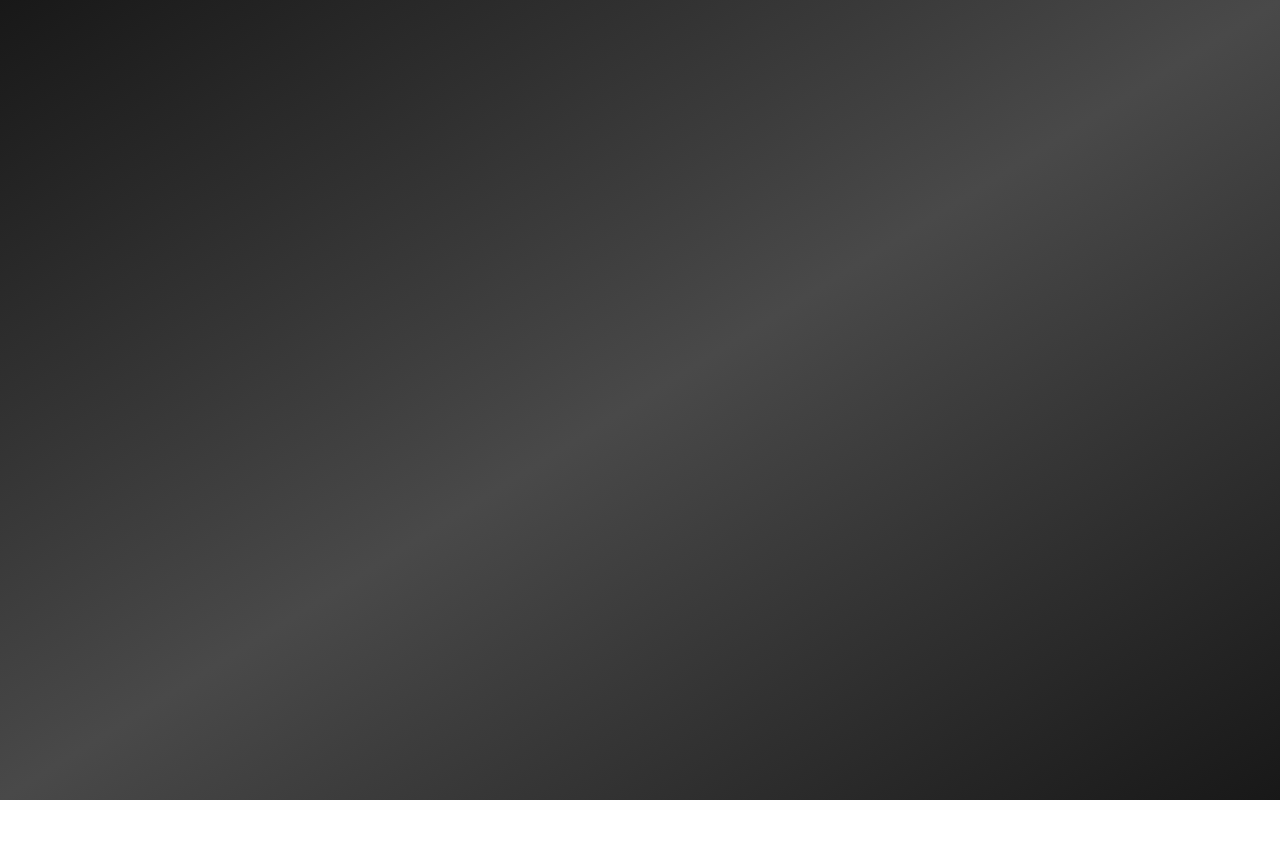
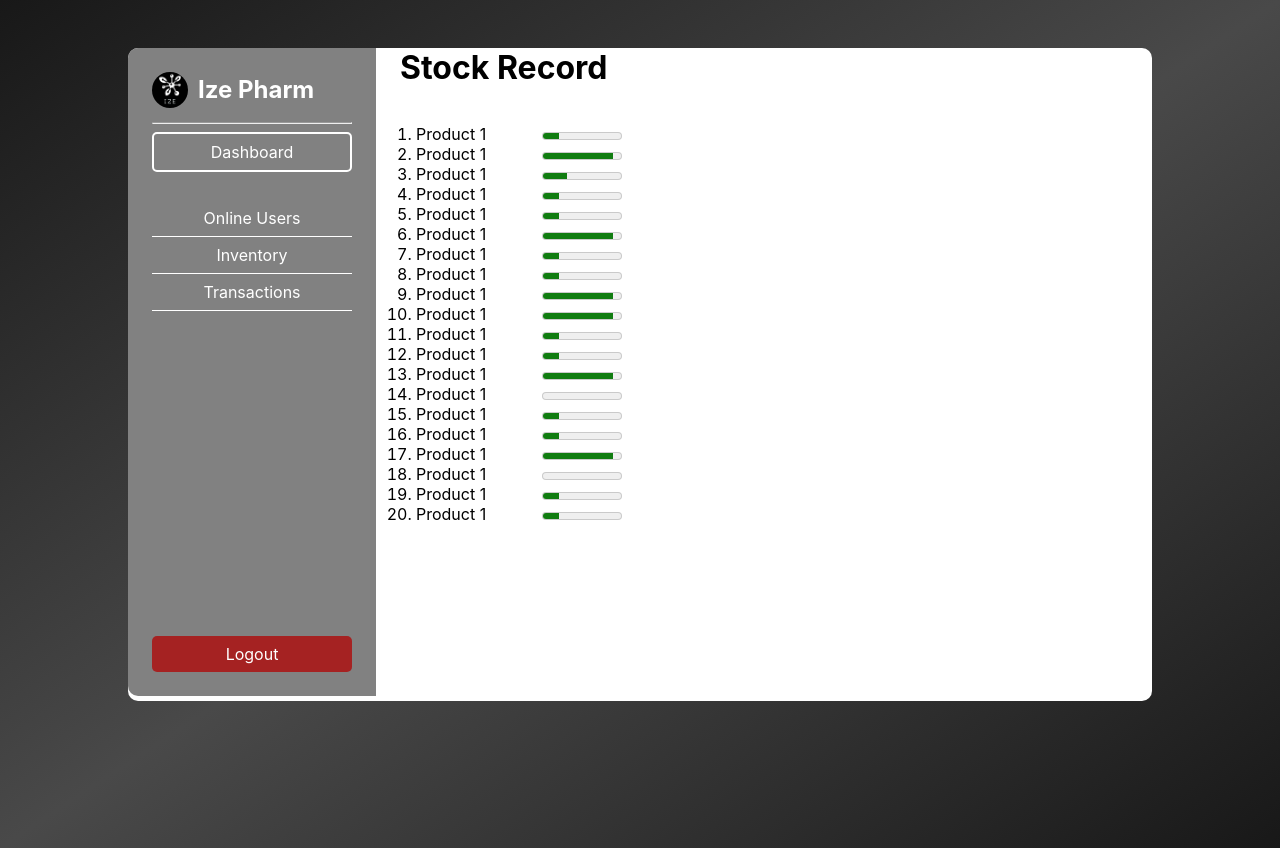
Before and after one commit to Sabdulgafar/Izepharm, a React (Create React App) app in the folder client/: page /stocks in a window 1280 px wide. Before the commit this address had no page. Before the commit the page ends 800 px from the top, so only its background shows below. Built offline with nearby package versions, Linux system fonts and the light colour scheme.

Commit message:
fixed the layout issues

```diff
--- a/client/src/App.css
+++ b/client/src/App.css
@@ -25,6 +25,14 @@ a{
   border-top-right-radius: 30px;
   border-bottom-left-radius: 30px;
   border-bottom-right-radius: 30px;
+}
+.stocks{
+  height: 480px;
+  overflow-y: scroll;
+  color: black;
+}
+.stocks label{
+  margin-right: 3.5rem;
 }
 
 /* start of header / navigation */
@@ -151,7 +159,7 @@ a{
     padding-left: 0.5rem;
   }
   .leftSideBar{
-    background-color: rgba(204, 204, 204, 0.664);
+    background-color: rgba(117, 117, 117, 0.911);
     margin-top: 0px;
     padding: 1.5rem;
     width: 200px;
@@ -200,19 +208,17 @@ a{
   }
   .dashboard-frame{
     width: 80vw;
-    height: 90vh;
     box-sizing: border-box;
     margin: auto;
     display: block;
     margin-top: 3rem;
+    height: 653px;
+    background-color: white;
+    border-radius: 10px;
   }
   .inventory-section{
-    background-color: rgba(255, 255, 255, 0.829);
-    float: left;
-    width: 80%;
-    border-top-right-radius: 10px;
-    border-bottom-right-radius: 10px;
-    height: 653px;
+    position: relative;
+    z-index: 1;
   }
   .inventory-overview{
     display: flex;
@@ -238,7 +244,22 @@ a{
     color: white;
   }
   .sales-section{
-    float: left;
+    position: relative;
+    left: 20px;
+  }
+  .sales-section table{
+    font-family: arial, sans-serif;
+    border-collapse: collapse;
+  }
+  .sales-section table td, th{
+    border: 1px solid #dddddd;
+    text-align: left;
+    padding: 8px;
+    color: black;
+  }
+
+  .sales-section table tr:nth-child(even) {
+    background-color: #a5a5a5;
   }
 }
 @media screen and (min-width: 480px) {
--- a/client/src/App.js
+++ b/client/src/App.js
@@ -7,6 +7,7 @@ import { Home  } from './pages/Home';
 import { About } from './pages/About';
 import {AdminDB} from './pages/AdminDB';
 import {UserDB} from './pages/UserDB';
+import { Stock } from './pages/stock';
 
 function App() {
   return (
@@ -18,6 +19,7 @@ function App() {
                 <Route exact path="/about" element={<About />} />
                 <Route path="/admindb" element={<AdminDB />} />
                 <Route path="/userdb" element={<UserDB />} />
+                <Route path="/stocks" element={<Stock />} />
             </Routes>
         </Router>
     </div>
--- a/client/src/components/inventory.js
+++ b/client/src/components/inventory.js
@@ -8,16 +8,16 @@ export const Inventory = ()=>{
                 <h1 className='dashboard-title'>Inventory Management</h1>
                 <div className='inventory-overview'>
                     <div>
-                        <a href='!'>Total Products: <span id="">10</span></a>
+                        <a href='/stocks'>Total Products: <span id="">20</span></a>
                     </div>
                     <div>
-                        <a href='!' style={{color:'orange'}}>Low Stock: <span id="">12</span></a>
+                        <a href='/stocks' style={{color:'orange'}}>Low Stock: <span id="">12</span></a>
                     </div>
                     <div>
-                        <a href='!' style={{color:'red'}}>Out of Stuck: <span id="">3</span></a>
+                        <a href='/stocks' style={{color:'red'}}>Out of Stuck: <span id="">3</span></a>
                     </div>
                     <div>
-                        <a href='!'>Supplies: <span id="">7</span></a>
+                        <a href='/stocks'>Supplied: <span id="">6</span></a>
                     </div>
                 </div>
             </div>
--- a/client/src/components/sales.js
+++ b/client/src/components/sales.js
@@ -7,6 +7,32 @@ export const Sales = ()=>{
             <div>
                 <h1 className='dashboard-title'>Sales Record</h1>
             </div>
+            <table>
+                <tr>
+                    <th>Serial Number</th>
+                    <th>Product Name</th>
+                    <th>Quanity</th>
+                    <th>Price</th>
+                </tr>
+                <tr>
+                    <td>1</td>
+                    <td>Product 5</td>
+                    <td>6</td>
+                    <td>$3000</td>
+                </tr>
+                <tr>
+                    <td>1</td>
+                    <td>Product 4</td>
+                    <td>7</td>
+                    <td>$2100</td>
+                </tr>
+                <tr>
+                    <td>1</td>
+                    <td>Product 13</td>
+                    <td>1</td>
+                    <td>$1500</td>
+                </tr>
+            </table>
         </div>
     );
 };
--- a/client/src/pages/UserDB.js
+++ b/client/src/pages/UserDB.js
@@ -2,6 +2,7 @@ import React from "react";
 import '../App.css';
 import { LeftSideBar } from "../components/left-side-bar";
 import { Transact } from "../components/transact";
+import { Inventory } from "../components/inventory";
 // import Navbar from "../components/Navbar";
 // import avatar from "../components/imgs/avatar.png";
 
@@ -9,6 +10,7 @@ export const UserDB = ()=>{
     return(
         <div className="dashboard-frame">
             <LeftSideBar />
+            <Inventory />
             <Transact />
         </div>
     );
--- /dev/null
+++ b/client/src/pages/stock.js
@@ -0,0 +1,96 @@
+import React from 'react';
+import '../App.css';
+import { LeftSideBar } from '../components/left-side-bar';
+
+export const Stock = ()=>{
+    return(
+        <div className='dashboard-frame'>
+            <LeftSideBar />
+            <h1 className='dashboard-title' style={{paddingLeft: "17rem"}}>Stock Record</h1>
+            <div className='stocks'>
+            <ol>
+            <li>
+                <label for="disk_c">Product 1</label>
+                <meter id="disk_c" value="2" min="0" max="10">2 out of 10</meter>
+            </li>
+            <li>
+                <label for="disk_c">Product 1</label>
+                <meter id="disk_c" value="9" min="0" max="10">2 out of 10</meter>
+            </li>
+            <li>
+                <label for="disk_c">Product 1</label>
+                <meter id="disk_c" value="3" min="0" max="10">2 out of 10</meter>
+            </li>
+            <li>
+                <label for="disk_c">Product 1</label>
+                <meter id="disk_c" value="2" min="0" max="10">2 out of 10</meter>
+            </li>
+            <li>
+                <label for="disk_c">Product 1</label>
+                <meter id="disk_c" value="2" min="0" max="10">2 out of 10</meter>
+            </li>
+            <li>
+                <label for="disk_c">Product 1</label>
+                <meter id="disk_c" value="9" min="0" max="10">2 out of 10</meter>
+            </li>
+            <li>
+                <label for="disk_c">Product 1</label>
+                <meter id="disk_c" value="2" min="0" max="10">2 out of 10</meter>
+            </li>
+            <li>
+                <label for="disk_c">Product 1</label>
+                <meter id="disk_c" value="2" min="0" max="10">2 out of 10</meter>
+            </li>
+            <li>
+                <label for="disk_c">Product 1</label>
+                <meter id="disk_c" value="9" min="0" max="10">2 out of 10</meter>
+            </li>
+            <li>
+                <label for="disk_c">Product 1</label>
+                <meter id="disk_c" value="9" min="0" max="10">2 out of 10</meter>
+            </li>
+            <li>
+                <label for="disk_c">Product 1</label>
+                <meter id="disk_c" value="2" min="0" max="10">2 out of 10</meter>
+            </li>
+            <li>
+                <label for="disk_c">Product 1</label>
+                <meter id="disk_c" value="2" min="0" max="10">2 out of 10</meter>
+            </li>
+            <li>
+                <label for="disk_c">Product 1</label>
+                <meter id="disk_c" value="9" min="0" max="10">2 out of 10</meter>
+            </li>
+            <li>
+                <label for="disk_c">Product 1</label>
+                <meter id="disk_c" value="0" min="0" max="10">2 out of 10</meter>
+            </li>
+            <li>
+                <label for="disk_c">Product 1</label>
+                <meter id="disk_c" value="2" min="0" max="10">2 out of 10</meter>
+            </li>
+            <li>
+                <label for="disk_c">Product 1</label>
+                <meter id="disk_c" value="2" min="0" max="10">2 out of 10</meter>
+            </li>
+            <li>
+                <label for="disk_c">Product 1</label>
+                <meter id="disk_c" value="9" min="0" max="10">2 out of 10</meter>
+            </li>
+            <li>
+                <label for="disk_c">Product 1</label>
+                <meter id="disk_c" value="0" min="0" max="10">2 out of 10</meter>
+            </li>
+            <li>
+                <label for="disk_c">Product 1</label>
+                <meter id="disk_c" value="2" min="0" max="10">2 out of 10</meter>
+            </li>
+            <li>
+                <label for="disk_c">Product 1</label>
+                <meter id="disk_c" value="2" min="0" max="10">2 out of 10</meter>
+            </li>
+            </ol>
+            </div>
+        </div>
+    );
+};
```
